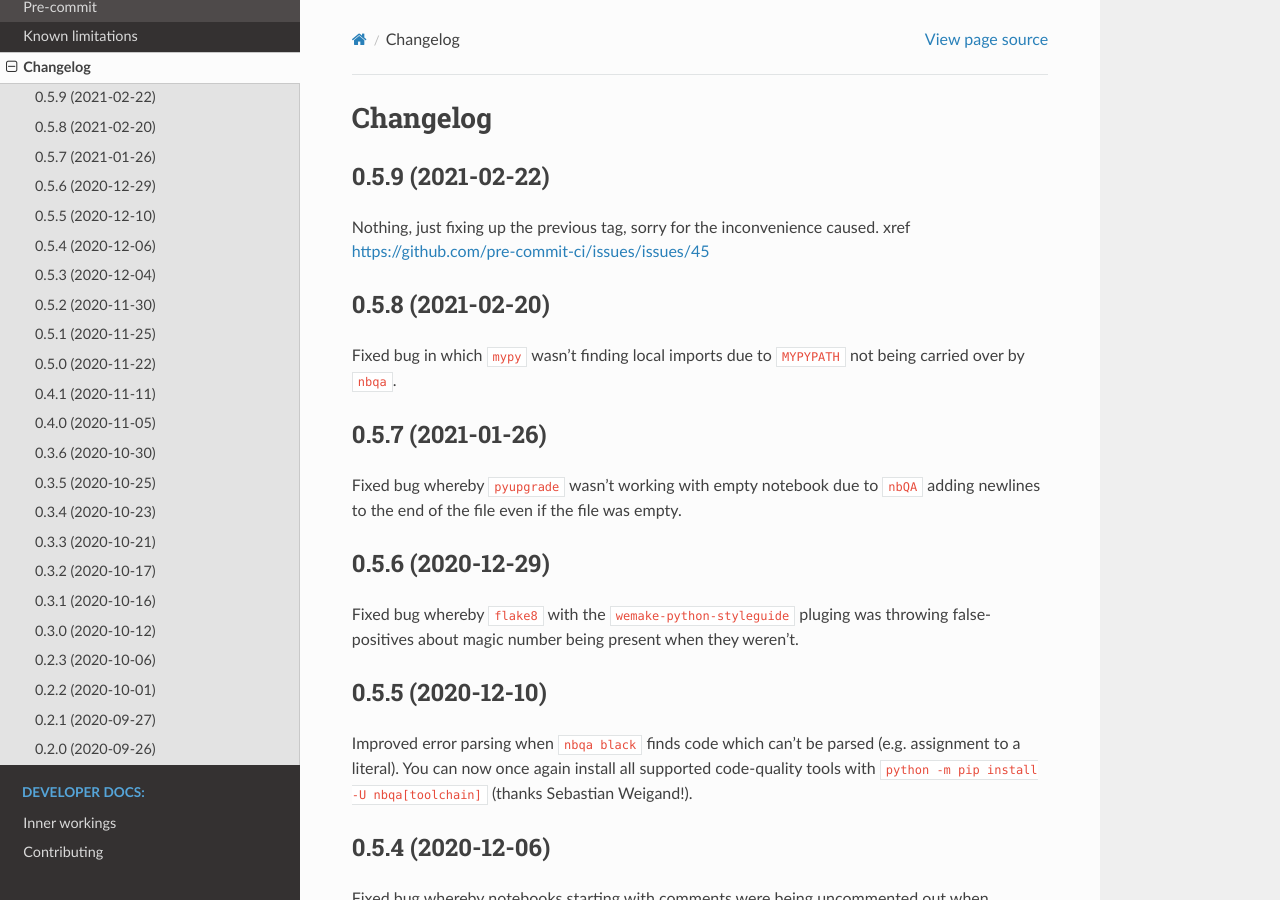
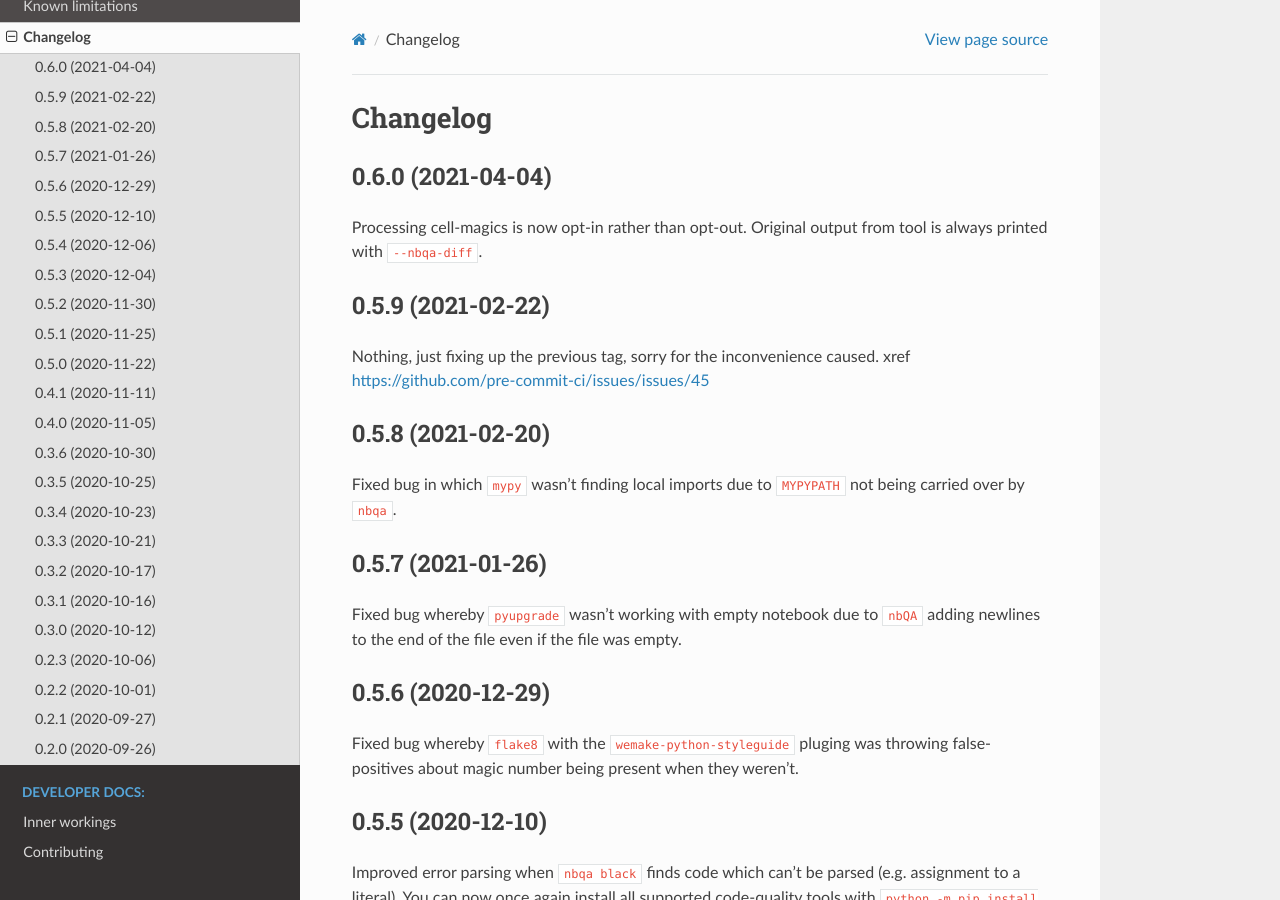
Before and after one commit to nbQA-dev/nbQA, a Sphinx documentation site: the page built from docs/history.rst, in a window 1280 px wide and 900 px high. Built offline with Sphinx 7.4.7 and the Read the Docs theme 2.0.0, drawn with Linux system fonts in a browser that asks for light colours.

Commit message:
v0.6.0 (#562)

```diff
--- a/docs/history.rst
+++ b/docs/history.rst
@@ -1,6 +1,12 @@
 =========
 Changelog
 =========
+
+0.6.0 (2021-04-04)
+------------------
+
+Processing cell-magics is now opt-in rather than opt-out.
+Original output from tool is always printed with ``--nbqa-diff``.
 
 0.5.9 (2021-02-22)
 ------------------
--- a/docs/pre-commit.rst
+++ b/docs/pre-commit.rst
@@ -11,7 +11,7 @@ Here's an example of what you could include in your ``.pre-commit-config.yaml``
 
     repos:
     - repo: https://github.com/nbQA-dev/nbQA
-      rev: 0.5.9
+      rev: 0.6.0
       hooks:
        - id: nbqa-black
          additional_dependencies: [black==20.8b1]
@@ -31,7 +31,7 @@ Custom hooks
 If you have your own custom tool (e.g. ``customtool``) for which we currently don't have a built-in hook, you can define your own one with: ::
 
     - repo: https://github.com/nbQA-dev/nbQA
-      rev: 0.5.9
+      rev: 0.6.0
       hooks:
         - id: nbqa
           args: [customtool]
--- a/nbqa/__init__.py
+++ b/nbqa/__init__.py
@@ -1,3 +1,3 @@
 """Attributes used by docs / packaging."""
 
-__version__ = "0.5.9"
+__version__ = "0.6.0"
```
Also changed, not shown: README.md (+1 -1 lines).
